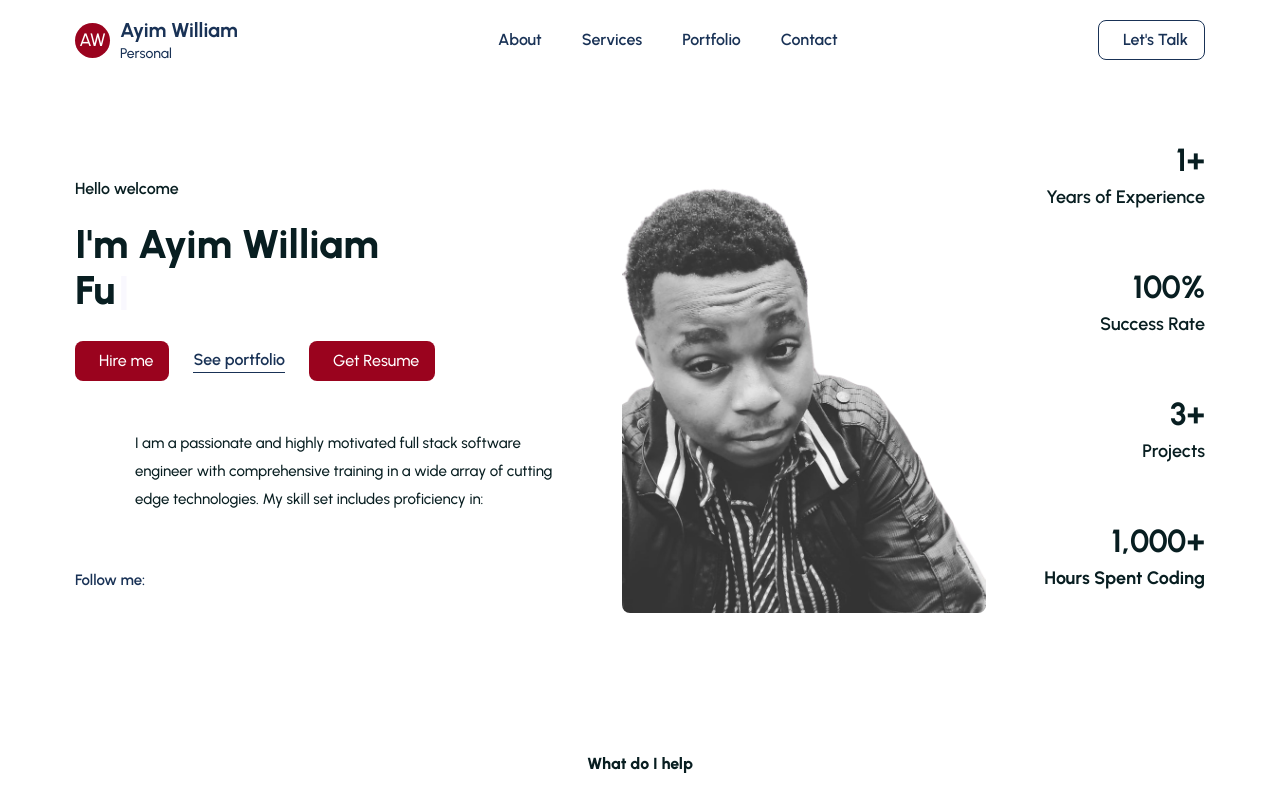
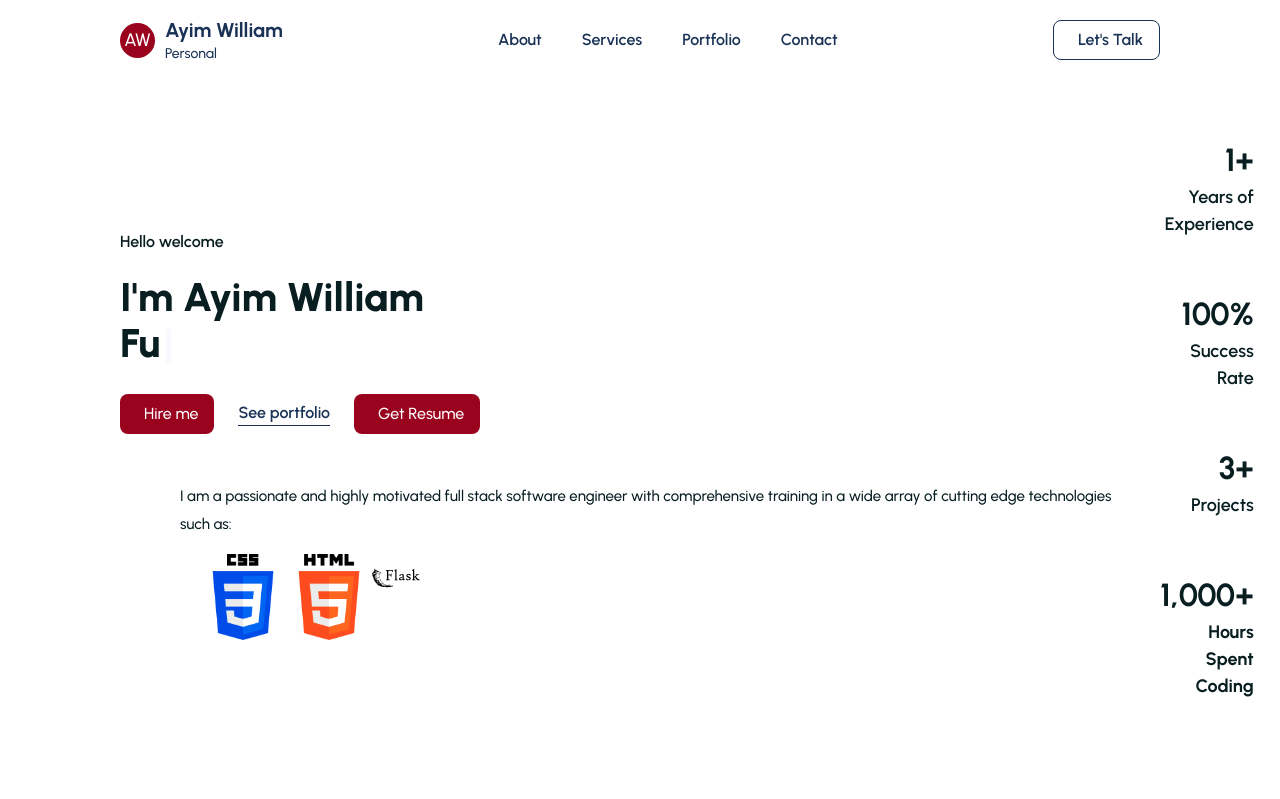
Before and after one commit to BabaMboga/My-PortFolio, a React (Create React App) app in the folder portfolio/: page / in a window 1280 px wide. Shown: the top 799 px of the page. Built offline with nearby package versions, Linux system fonts and the light colour scheme; the HTML template or start-up script is replaced by a standard one.

Commit message:
nowhere really but we shall see in a few

```diff
--- a/portfolio/src/App.css
+++ b/portfolio/src/App.css
@@ -16,7 +16,7 @@ body {
 }
 
 .container {
-    max-width: 1170px;
+    max-width: 1080px;
     padding-left: 20px;
     padding-right: 20px;
     margin: auto;
--- a/portfolio/src/components/UI/Hero.js
+++ b/portfolio/src/components/UI/Hero.js
@@ -50,7 +50,7 @@ const Hero = () => {
     dots: false,
     infinite: true,
     speed: 500,
-    slidesToShow: 4,
+    slidesToShow:3,
     slidesToScroll: 1,
     autoplay: true,
     autoplaySpeed: 3000,
@@ -123,9 +123,21 @@ const Hero = () => {
               </span>
               I am a passionate and highly motivated full stack software
               engineer with comprehensive training in a wide array of cutting
-              edge technologies. My skill set includes proficiency in:
+              edge technologies such as:
             </p>
-            <div className="flex items-center gap-9 mt-14">
+
+            <div className="">
+
+            <Slider {...sliderSettings} className= " flex items-center px-20 w-[40%] h-[40%] mt-4 mr-15 ">
+              {slideShowIcons.map((icon, index) => (
+                <div key={index} className="icon-slide">
+                  {icon}
+                </div>
+              ))}
+            </Slider>
+            </div>
+
+            {/* <div className="flex items-center gap-9 mt-14">
               <span className=" text-smallTextColor text-[15px] font-[600]">
                 Follow me:
               </span>
@@ -161,7 +173,7 @@ const Hero = () => {
                   <i class="ri-wordpress-fill"></i>
                 </a>
               </span>
-            </div>
+            </div> */}
           </div>
           {/* ============ hero left end ============ */}
           {/* ============ hero img ============ */}
```
